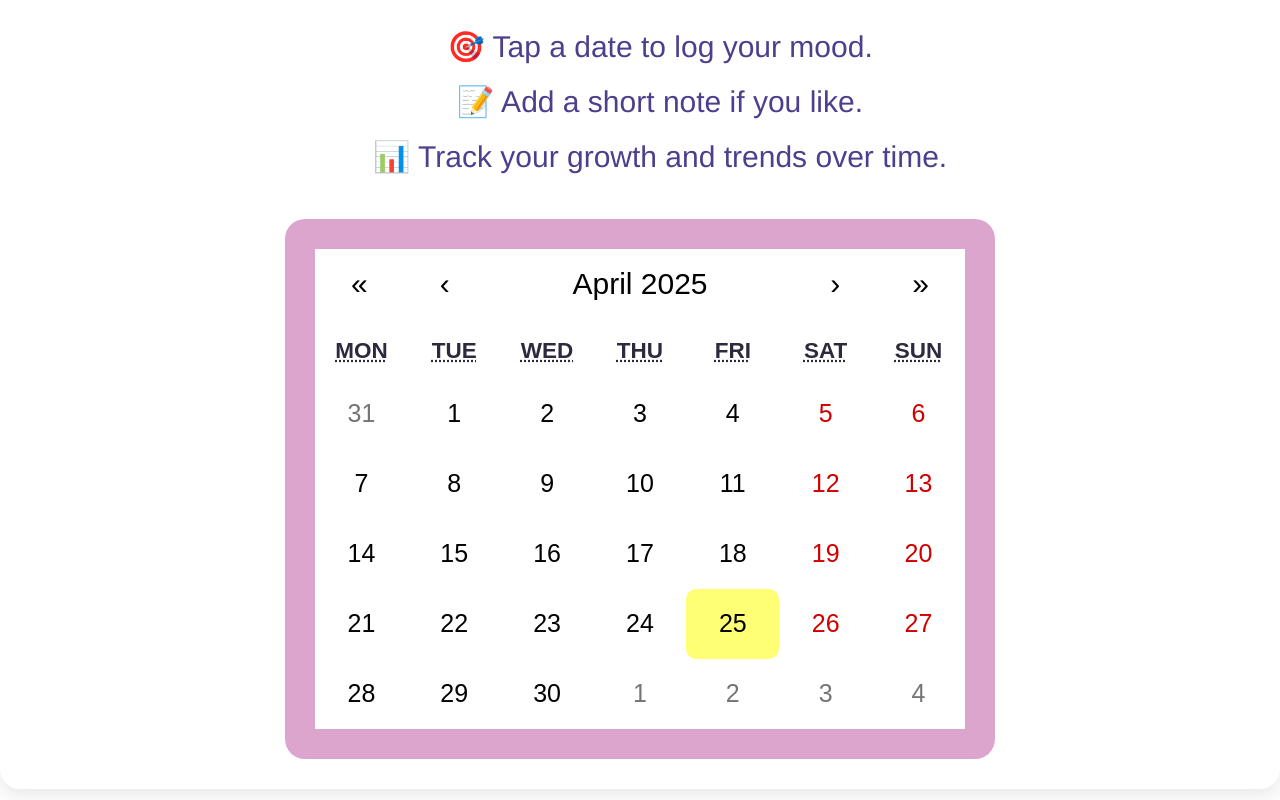
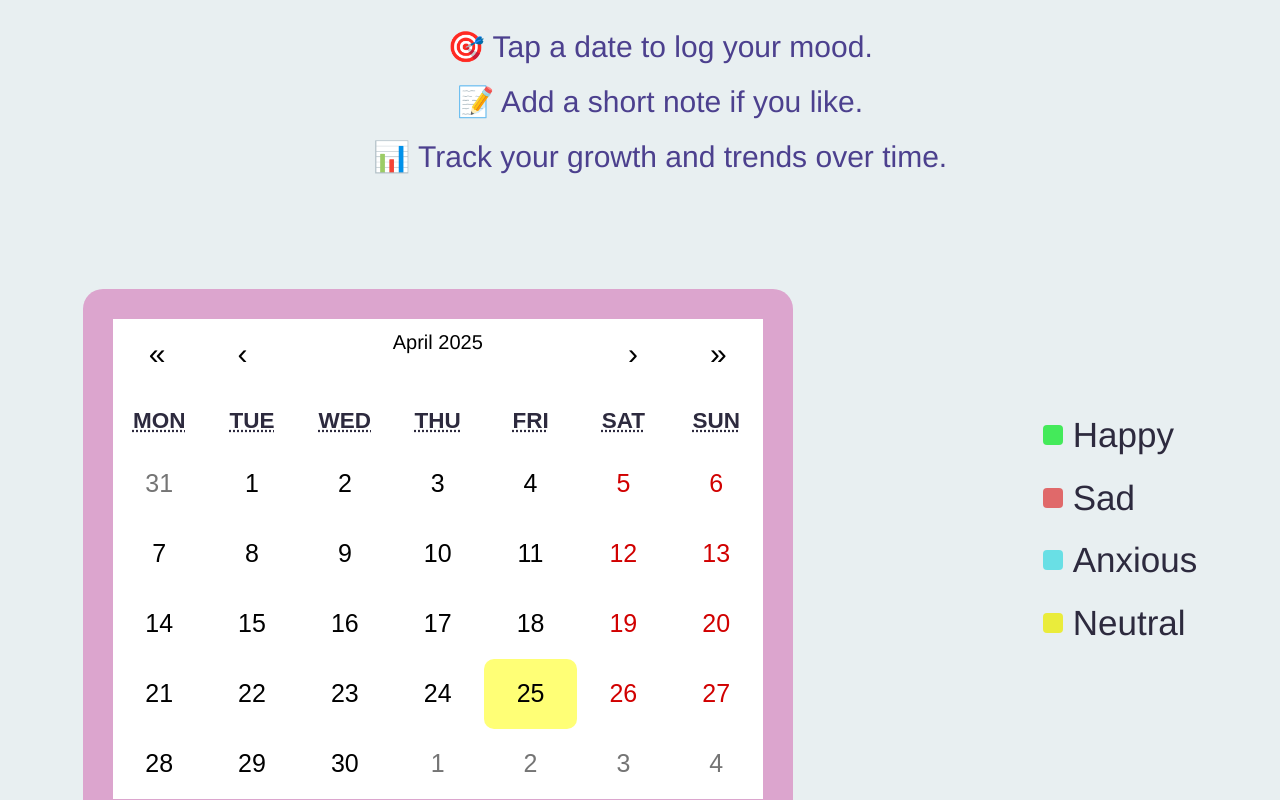
Before and after one commit to Pratiti-paul/Neurofix_final, a React (Vite) app: page / in a window 1280 px wide. Shown: the part 2000-2800 px from the top of the page. Built offline with nearby package versions, Linux system fonts and the light colour scheme.

Commit message:
changed the colour theme

```diff
--- a/src/App.css
+++ b/src/App.css
@@ -1,8 +1,8 @@
-body {
-  background-color: #FFD6E8;
+main{
+  background-color: #d8e3e7;
 }
 
-/* App.css */
+
 
 html, body, #root {
   height: 100%;
--- a/src/components/QuoteGenerator/QuoteGenerator.jsx
+++ b/src/components/QuoteGenerator/QuoteGenerator.jsx
@@ -78,4 +78,7 @@ function QuoteGenerator() {
   );
 }
 
+
+
+
 export default QuoteGenerator;
--- a/src/components/home/home.css
+++ b/src/components/home/home.css
@@ -82,3 +82,163 @@
     display: flex;
     justify-content: center;
   }
+
+  .legend {
+    display: flex;
+    flex-direction: column;
+    gap: 10px;
+    margin-top: 20px;
+    padding-left: 250px;
+    padding-top: 100px;
+
+  }
+
+  /* .legend:hover{
+    box-shadow: 0 0 15px rgba(255, 105, 180, 0.7);
+  } */
+
+  .legend-item {
+    display: flex;
+    align-items: center;
+    gap: 10px;
+    font-size: 35px;
+    font-family: 'Franklin Gothic Medium';
+  }
+
+    /* .legend-item:hover {
+        box-shadow: 0 0 15px rgba(255, 105, 180, 0.7);
+        border-radius: 10px;
+        padding: 5px;
+        background-color: #f0f0f0;
+        transition: background-color 0.3s ease;
+    }
+   */
+  .legend-box {
+    width: 20px;
+    height: 20px;
+    border-radius: 4px;
+  }
+
+
+
+  .legend-box.happy {
+    background-color: #0be825bd;
+  }
+
+.legend-box.happy:hover {
+    box-shadow: 0 0 15px rgba(255, 105, 180, 0.7);
+}
+
+  .legend-box.sad {
+    background-color: #db2020a5;
+  }
+
+  .legend-box.sad:hover {
+    box-shadow: 0 0 15px rgba(255, 105, 180, 0.7);
+}
+  .legend-box.anxious {
+    background-color: #33d9dfb3;
+  }
+
+  .legend-box.anxious:hover {
+    box-shadow: 0 0 15px rgba(255, 105, 180, 0.7);
+}
+
+  .legend-box.neutral {
+    background-color: #ebeb08c7;
+  }
+
+  .legend-box.neutral:hover {
+    box-shadow: 0 0 15px rgba(255, 105, 180, 0.7);
+}
+
+
+
+
+.quote-generator-section {
+    padding: 80px 20px 100px;
+    /* background: linear-gradient(to bottom, #f5b6d1 0%, #ffffff 100%); */
+    text-align: center;
+  }
+
+  .quote-heading {
+    font-size: 70px;
+    color: #332c5b;
+    font-family: Georgia, serif;
+    margin-bottom: 30px;
+    position: relative;
+  }
+
+  .quote-subheading {
+    font-size: 40px;
+    color: #4c408e;
+    font-family: 'Franklin Gothic Medium';
+    margin-bottom: 20px;
+  }
+
+  /* .quote-heading::after {
+    content: "";
+    display: block;
+    width: 70px;
+    height: 4px;
+    background: #ff69b4;
+    margin: 15px auto 0;
+    border-radius: 2px;
+  }
+   */
+  /* #quote-text {
+    font-size: 30px;
+    font-style: italic;
+    color: #2D2A3E;
+    transition: opacity 0.3s ease-in;
+    min-height: 60px;
+    margin: 30px 0;
+    padding: 0 20px;
+  }
+
+  .fade-in {
+    animation: fadeIn 0.6s ease-in-out;
+  } */
+
+
+  /* .mood-selector{
+    padding-top: 10px;
+    padding-bottom: 10px;
+
+  }
+
+  .select-mood{
+    /* font-size:850px;
+    height: 60px;
+    width: 150px;
+    color: #4c408e;
+    font-family: 'Franklin Gothic Medium';
+    margin-bottom: 20px;
+    border-radius: 5px;
+  } */ */
+
+  .quote-generator-section button {
+    padding: 12px 30px;
+    /* background-color: #551535; */
+    color: white;
+    font-size: 20px;
+    border: none;
+    border-radius: 25px;
+    cursor: pointer;
+    transition: background-color 0.3s ease;
+    font-family: 'Franklin Gothic Medium';
+  }
+
+  .quote-generator-section button:hover {
+    background-color: #e0559c;
+  }
+
+  .generate-button{
+    height: 50px;
+    width: 350px;
+  }
+
+
+/* .quote-display{
+    font-size: 60px;
+} */
--- a/src/components/home/home.jsx
+++ b/src/components/home/home.jsx
@@ -7,12 +7,9 @@ import animation from "../../assets/animation.json";
 
 
 
-
-
-
-const handleAnimationComplete = () => {
-  console.log('Animation completed!');
-};
+// const handleAnimationComplete = () => {
+//   console.log('Animation completed!');
+// };
 
 function Home() {
 
@@ -43,14 +40,36 @@ function Home() {
           </ul>
           <div className="calendar-section">
           <MoodCalendar />
+          <div className="legend">
+            <div className="legend-item">
+                <div className="legend-box happy"></div> Happy
+              </div>
+              <div className="legend-item">
+                <div className="legend-box sad"></div> Sad
+              </div>
+              <div className="legend-item">
+                <div className="legend-box anxious"></div> Anxious
+              </div>
+              <div className="legend-item">
+                <div className="legend-box neutral"></div> Neutral
+              </div>
+            </div>
         </div>
         </div>
         {/* <div className="calendar-section">
           <MoodCalendar />
         </div> */}
-        <div className="quote-generator">
+        {/* <div className="quote-generator">
             <QuoteGenerator />
+        </div> */}
+        <div className="quote-generator-section">
+          <h2 className="quote-heading">Feeling stuck?</h2>
+          <h2 className="quote-subheading">Get inspired with a random quote!</h2>
+          <QuoteGenerator />
         </div>
+
+
+
       </div>
     </div>
   );
--- a/src/components/moodcalendar/moodcalendar.css
+++ b/src/components/moodcalendar/moodcalendar.css
@@ -7,12 +7,24 @@
   height: 500px;
   width: 100%;
   height: 100%;
+  /* padding-top: 50px; */
+}
+
+
+.calendar-section{
+  padding-top:70px;
+  padding-bottom: 40px;
+  display: flex;
+}
+.calendar-container:hover {
+  box-shadow: 0 0 15px rgba(255, 105, 180, 0.791);;
 }
 
 .react-calendar {
   font-size: 30px;
   width: 100%;
   border: none;
+  /* padding-top: 50px; */
 }
 
 .react-calendar__tile {
@@ -28,6 +40,20 @@
   color: inherit;
   box-shadow: none;
 }
+
+
+/* .react-calendar__navigation{
+  font-size: 30px;
+} */
+
+.react-calendar__navigation__label{
+  font-size: 20px;
+  font-family: 'Franklin Gothic Medium';
+}
+
+/* .react-calendar__navigation{
+
+} */
 
 .tile-happy {
   background-color: #0be825bd;
--- a/src/components/navbar/navbar.css
+++ b/src/components/navbar/navbar.css
@@ -1,13 +1,12 @@
-body {
-    background-color: #FFD6E8;
+/* body {
+    background-color: #d8e3e7;
     /* font-size: 50px; */
 
 
-}
 
 .navbar {
-    background-color: #f5b6d1;
-    border: none;
+    background-color: #afccd6;
+    /* border: none; */
     padding: 15px 20px;
     width: 100%;
     font-family: 'Franklin Gothic Medium', 'Arial Narrow', Arial, sans-serif;
```
